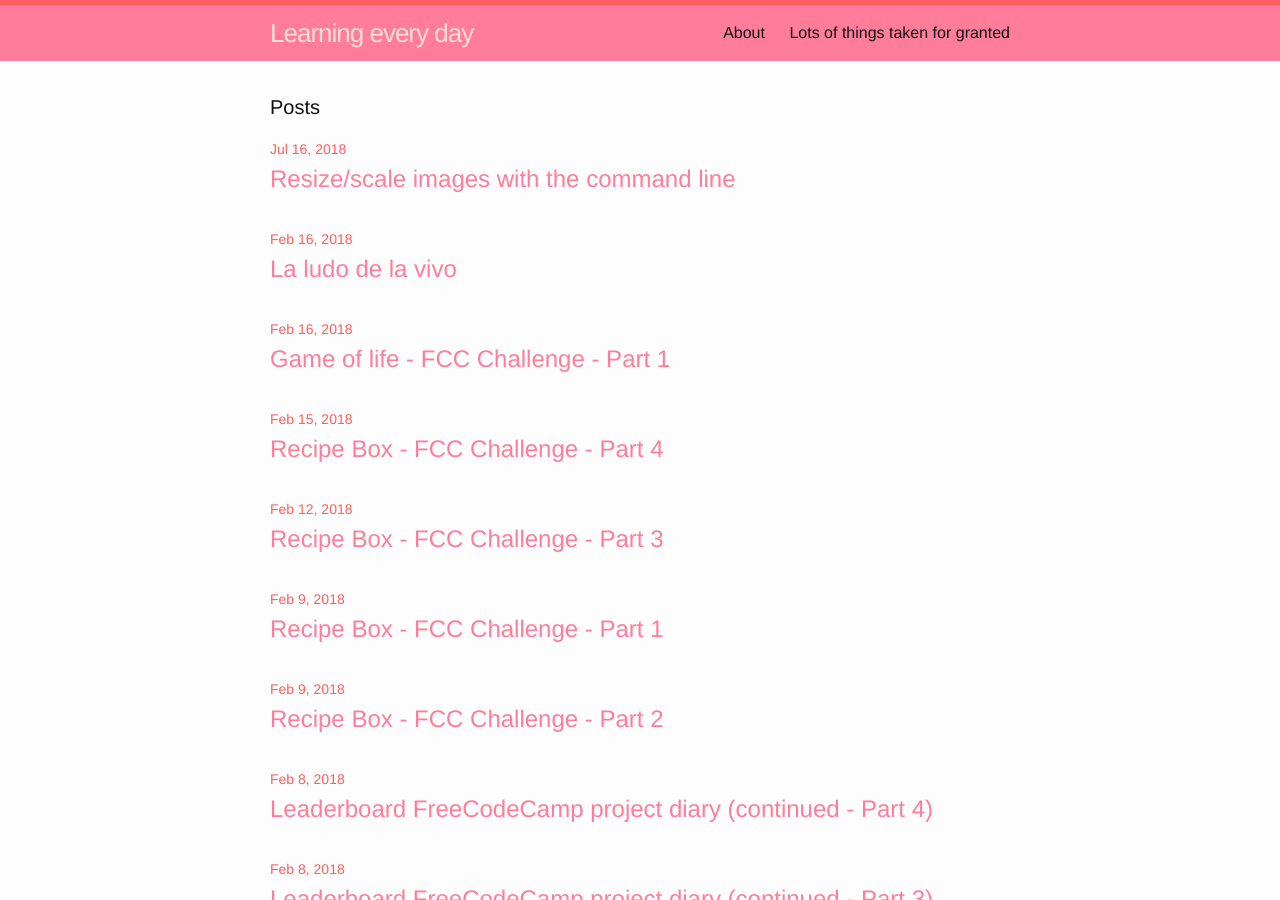
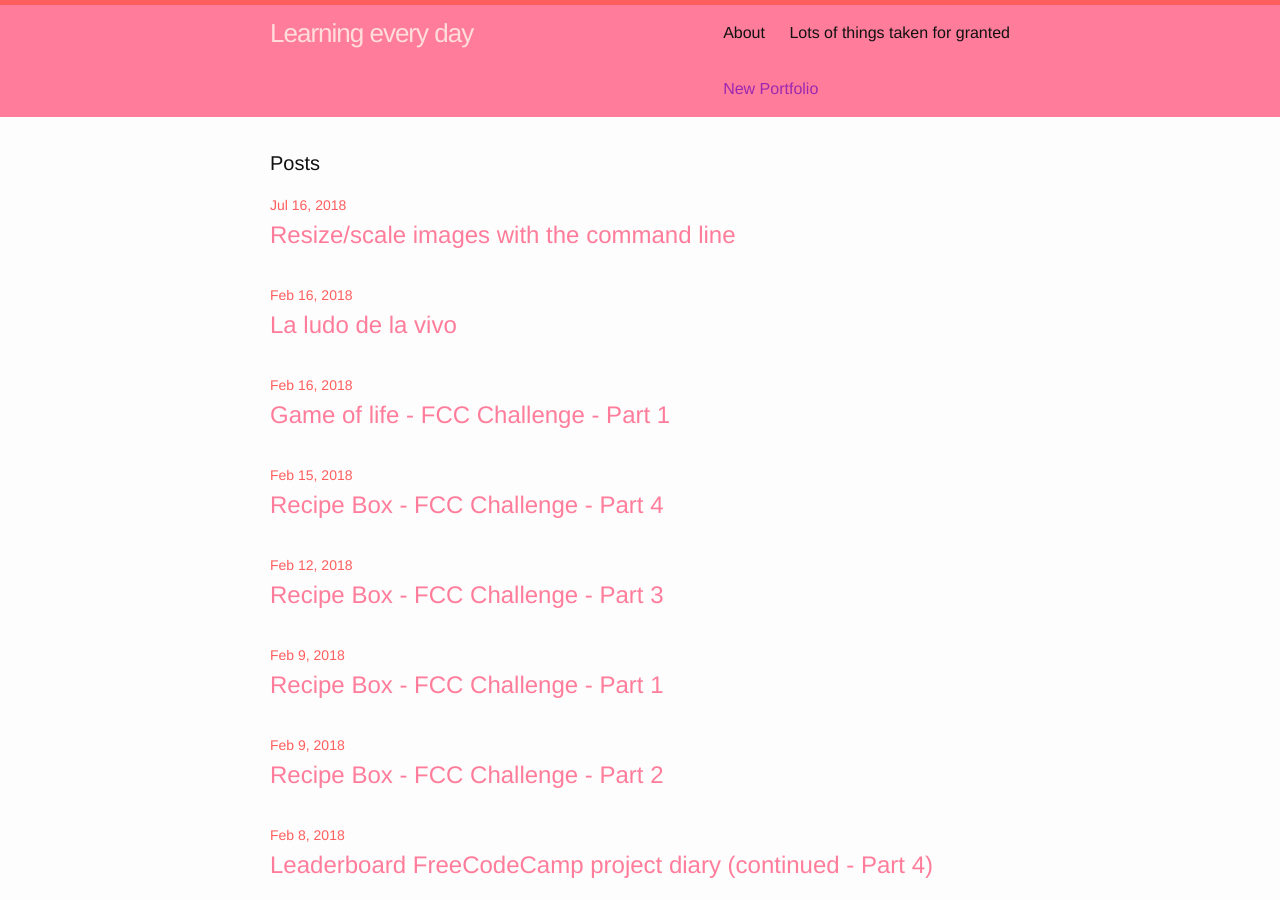
Before and after one commit to zdflower/zdflower.github.io, a Jekyll site: the page built from index.html, in a window 1280 px wide and 900 px high. Built offline with Jekyll 4.4.1, drawn with Linux system fonts in a browser that asks for light colours.

Commit message:
Add link to new portfolio.

```diff
--- a/_includes/header.html
+++ b/_includes/header.html
@@ -20,6 +20,7 @@
           {% endif %}
         {% endfor %}
       </div>
+      <a href="https://codepen.io/zdflower/full/GGGKxq">New Portfolio</a>
     </nav>
 
   </div>
```
